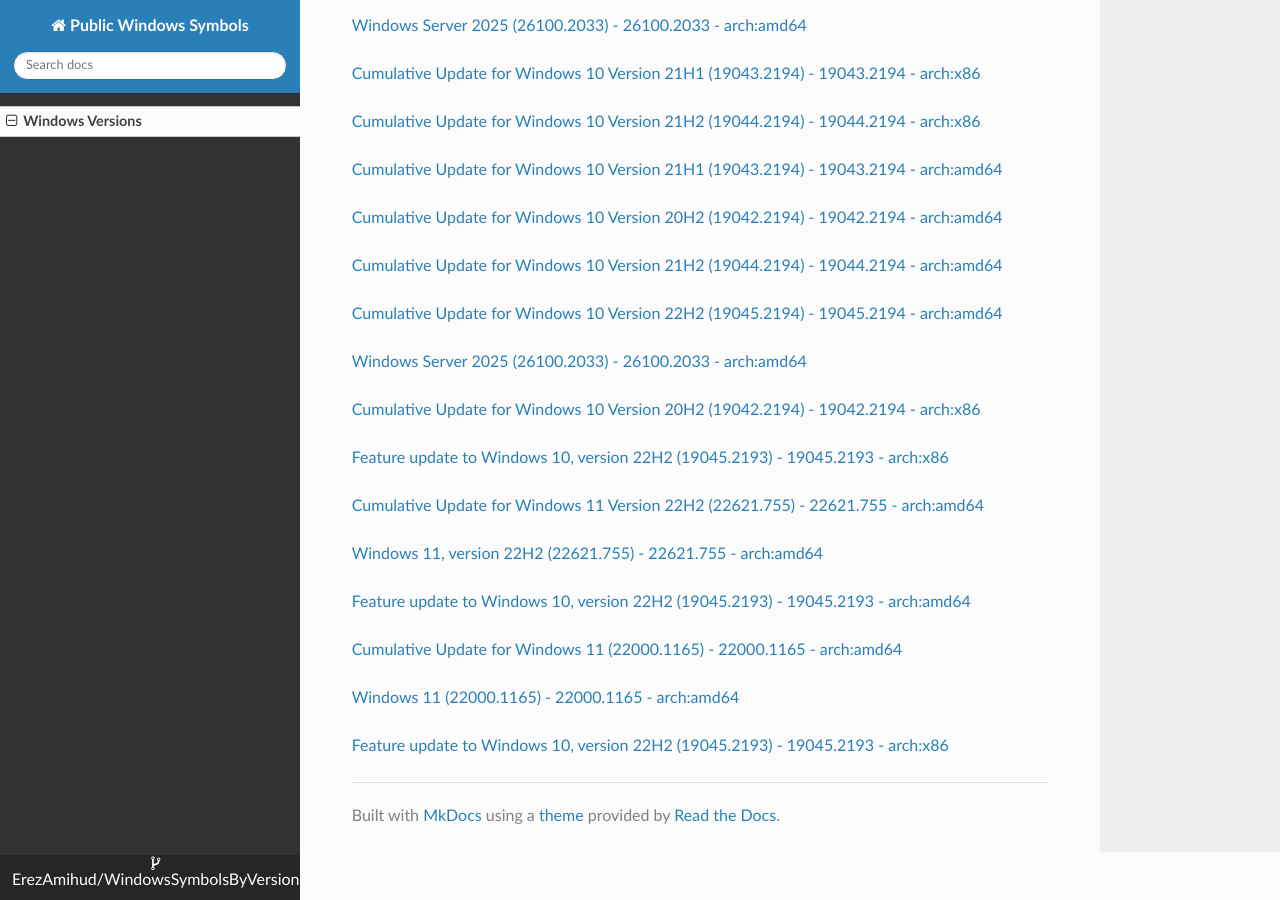
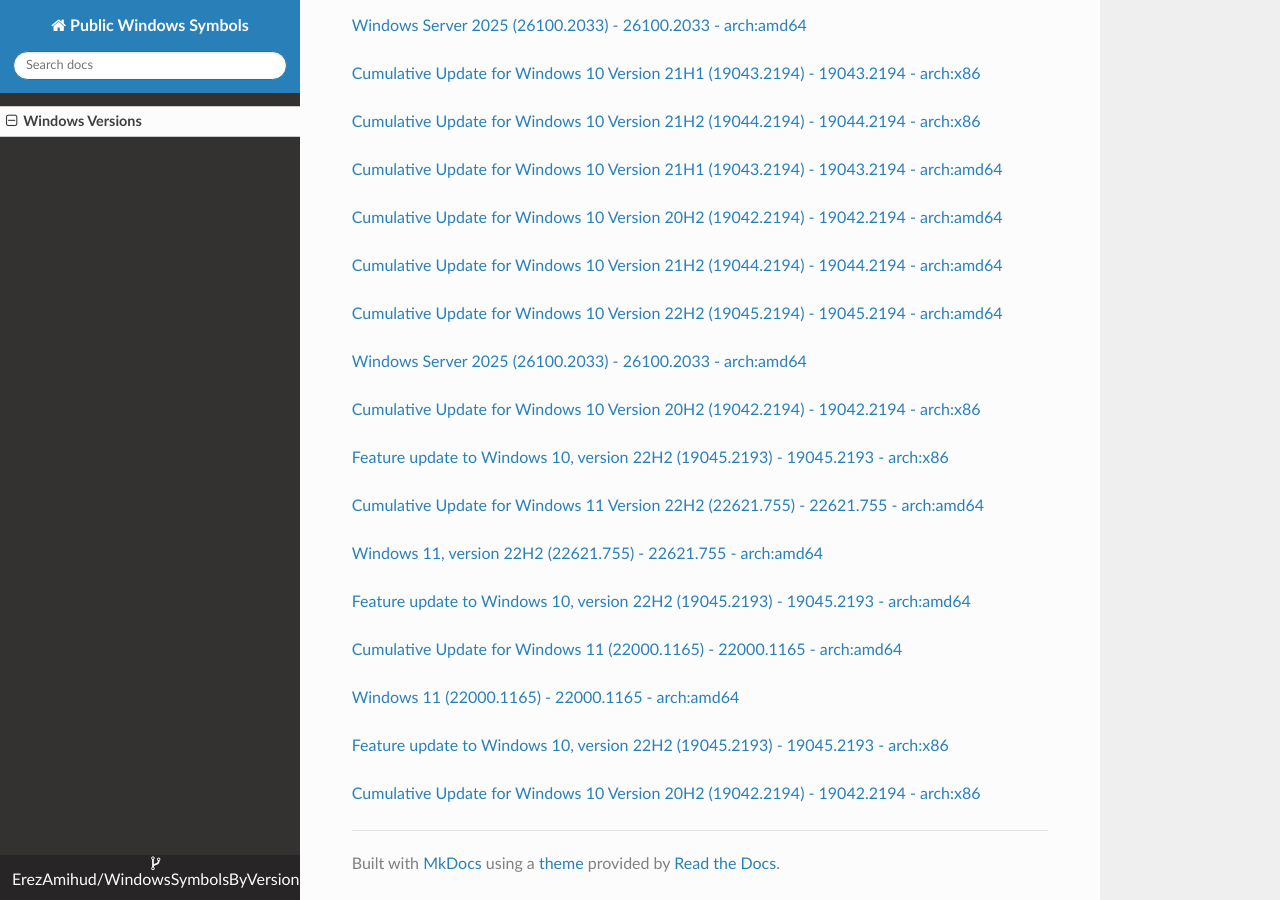
Before and after one commit to ErezAmihud/WindowsSymbolsByVersion, an MkDocs documentation site: the page built from docs/index.md, in a window 1280 px wide and 900 px high, scrolled down 47189 px. Built offline with MkDocs 1.6.1, drawn with Linux system fonts in a browser that asks for light colours; nearby versions of some CDN libraries.

Commit message:
Automated commit, add manifest for e205684b-6624-4a9a-a7e5-bfb37e77c736

```diff
--- a/docs/index.md
+++ b/docs/index.md
@@ -2776,3 +2776,6 @@
 
 
 [Feature update to Windows 10, version 22H2 (19045.2193) - 19045.2193 - arch:x86](https://github.com/ErezAmihud/WindowsSymbolsByVersion/blob/main/manifests/4c457b2c-5fa2-4fd4-bff8-4373067e4e48.manifest)
+
+
+[Cumulative Update for Windows 10 Version 20H2 (19042.2194) - 19042.2194 - arch:x86](https://github.com/ErezAmihud/WindowsSymbolsByVersion/blob/main/manifests/e205684b-6624-4a9a-a7e5-bfb37e77c736.manifest)
```
Also changed, not shown: process_builds.json (+1 -1 lines).
